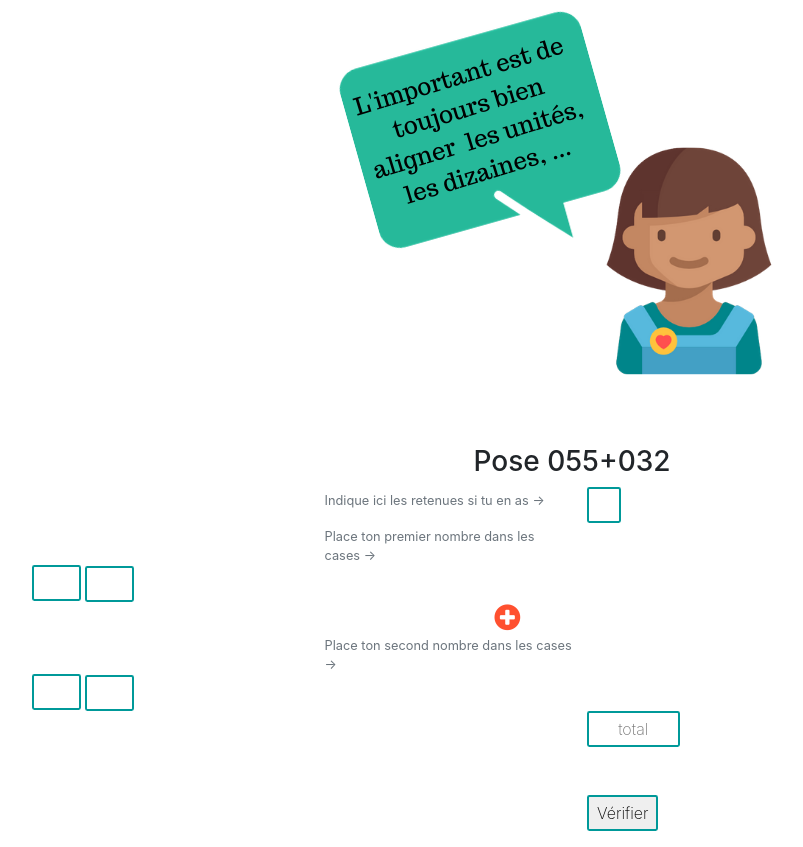
After one commit to vcoquinot/jerevise, a PHP site: page /jerevise/pose.php in a window 1280 px wide. The commit adds this page. Shown: the whole page, without its empty margins (53-856 px from the left). Run offline with PHP 8.4, Linux system fonts and the light colour scheme.

Commit message:
layout with cases

```diff
--- /dev/null
+++ b/pose.php
@@ -0,0 +1,155 @@
+<?php session_start(); ?>
+<?php include("fonction.php");?>
+<!DOCTYPE html>
+<html lang="fr">
+  <head>
+      <meta charset="utf-8">
+      <meta http-equiv="X-UA-Compatible" content="IE=edge">
+      <meta name="viewport" content="width=device-width, initial-scale=1, shrink-to-fit=no">
+      <meta name="description" content="Site de révisions pour les élèves de CM1">
+
+      <title>Je révise ! / additions possée à 2 chiffres</title>
+      <link href="style1.css"  type="text/css" rel="stylesheet">
+      <link href="https://fonts.googleapis.com/css?family=Roboto+Slab" rel="stylesheet">
+      <link href="https://fonts.googleapis.com/css?family=Ubuntu:400,500" rel="stylesheet">
+
+<!-- Bootstrap -->
+        <link rel="stylesheet" href="https://stackpath.bootstrapcdn.com/bootstrap/4.3.1/css/bootstrap.min.css" integrity="sha384-ggOyR0iXCbMQv3Xipma34MD+dH/1fQ784/j6cY/iJTQUOhcWr7x9JvoRxT2MZw1T" crossorigin="anonymous">
+        <link rel="stylesheet" href="https://maxcdn.bootstrapcdn.com/font-awesome/4.7.0/css/font-awesome.min.css">
+        <script src="https://stackpath.bootstrapcdn.com/bootstrap/4.3.1/js/bootstrap.min.js" integrity="sha384-JjSmVgyd0p3pXB1rRibZUAYoIIy6OrQ6VrjIEaFf/nJGzIxFDsf4x0xIM+B07jRM" crossorigin="anonymous"></script>
+
+    <!-- HTML5 shim and Respond.js for IE8 support of HTML5 elements and media queries -->
+    <!-- WARNING: Respond.js doesn't work if you view the page via file:// -->
+    <!--[if lt IE 9]>
+      <script src="https://oss.maxcdn.com/html5shiv/3.7.3/html5shiv.min.js"></script>
+      <script src="https://oss.maxcdn.com/respond/1.4.2/respond.min.js"></script>
+    <![endif]-->
+  </head>
+
+  <body>
+
+<?php
+
+calculerScore();
+calculerNombreDeQuestionsPosees();
+
+  //****************************
+    //QUESTIONS
+    //****************************
+    //LIMITATION À 8 QUESTIONS OU RETOUR ACCUEIL
+    if($_SESSION['numeroQuestion'] >8){
+      $_SESSION['numeroQuestion'] =0;
+      $_SESSION['score'] =0;
+      redirection();
+    }else{
+      ?>
+      <section>
+        <div class="row justify-content-center">
+          <img class="img-fluid" src="assets/img/maths_2_chiffres.png" alt="addition à deux chiffres">
+        </div>
+      </section>
+      <?php
+          $a=0;
+    $_SESSION['numeroQuestion'] = 0;
+    // deux nombres aléatoires à additioner
+    $a=0;
+    $b=0;
+    $randFirstNumber = $a.rand(10,99);;
+    $randSecondNumber = $a.rand(10,99);
+
+  ?>
+  <br/>
+  <br/>
+
+    <form action="cible_addition_posee.php" method="post">
+        <!-- retenues-->
+        <div class="container">
+          <div class = "col-lg-12">
+            <div class="row">
+              <h3 class="col-lg-12 row justify-content-center"><?php echo "Pose ". $randFirstNumber . "+" . $randSecondNumber?></h3>
+            </div>
+          </div>
+        </div>
+        <!-- retenues-->
+        <div class="container">
+          <div class = "col-lg-12">
+            <div class="row">
+            <div class="col-lg-3"></div>
+            <small id="emailHelp" class="form-text text-muted col-lg-3" >Indique ici  les retenues si tu en as -></small>
+                <!-- séparation en chiffres par dizaine, unité-->
+
+                <b><input class="col-lg-1" name="retenue" type="text" placeholder="retenue" style= "font-size:20px padding:1px">
+                </b>
+                <span class="col-lg-1"></span>
+              </div>
+          </div>
+        </div>
+      <!-- Premier nombre à additionner-->
+      <div class="container">
+        <div class = "col-lg-12">
+          <div class="row">
+            <div class="col-lg-3"></div>
+            <small id="emailHelp" class="form-text text-muted col-lg-3" >Place ton premier nombre dans les cases -></small>
+              <!-- séparation en chiffres par dizaine, unité-->
+              <b><input class="col-lg-1" style= "font-size:20px; padding:1px">
+              <input class="col-lg-1" style= "font-size:20px padding:1px">
+              </b>
+            <div class="col-lg-3"></div>
+          </div>
+        </div>
+      </div>
+      <!--opérateur-->
+      <div class="container">
+        <div class = "col-lg-12">
+          <div class="row">
+            <div class="col-lg-4"></div>
+            <div class="col-lg-1"></div>
+              <i class="fa fa-plus-circle" style="color:#FF502F; font-size: 30px"></i>
+            </div>
+            <div class="col-lg-3"></div>
+          </div>
+        </div>
+      </div>
+      <!-- Second nombre à additionner-->
+      <div class="container">
+        <div class = "col-lg-12">
+          <div class="row">
+            <div class="col-lg-3"></div>
+            <small id="emailHelp" class="form-text text-muted col-lg-3" >Place ton second nombre dans les cases -></small>
+              <!-- séparation en chiffres par dizaine, unité-->
+              <b><input class="col-lg-1" style= "font-size:20px; padding:1px">
+              <input class="col-lg-1" style= "font-size:20px padding:1px">
+              </b>
+            <div class="col-lg-3"></div>
+          </div>
+        </div>
+      </div>
+      <!--total opération-->
+      <div class="container">
+        <div class = "col-lg-12">
+          <div class="row">
+            <div class="col-lg-6"></div>
+      <!--Résultat opération-->
+              <input class="col-lg-1" name="somme"  type="text" placeholder="total">
+              <input type="hidden"
+            name="sommeCorrecte" value="<?php $sommeCorrecte= addition($randFirstNumber, $randSecondNumber);
+            echo $sommeCorrecte;
+            ?>">
+            <div class="col-lg-4"></div>
+          </div>
+        </div>
+      </div>
+        <br/>
+        <br/>
+
+        <div class="row text-center">
+          <div class="col-lg-6 text-center"></div>
+          <input type="submit" value="Vérifier">
+        </div>
+      </div>
+    </form>
+    <?php
+    }
+    ?>
+  </body>
+</html>
```
Also changed, not shown: addition_posee_deux_chiffres.php (+4 -3 lines).
